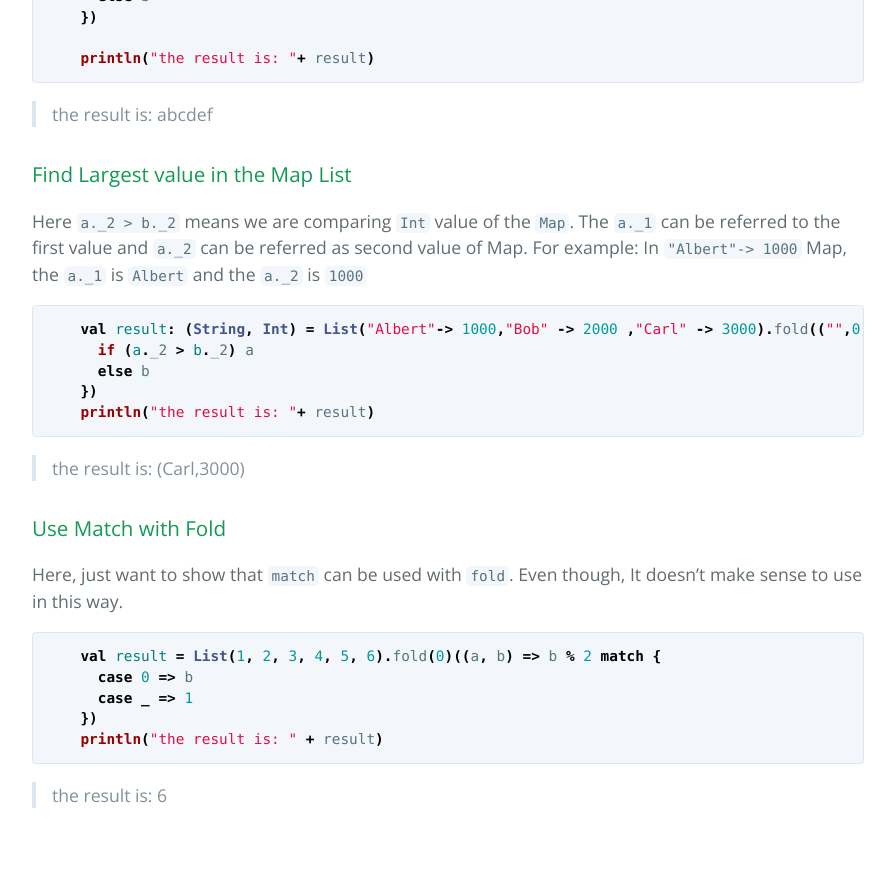
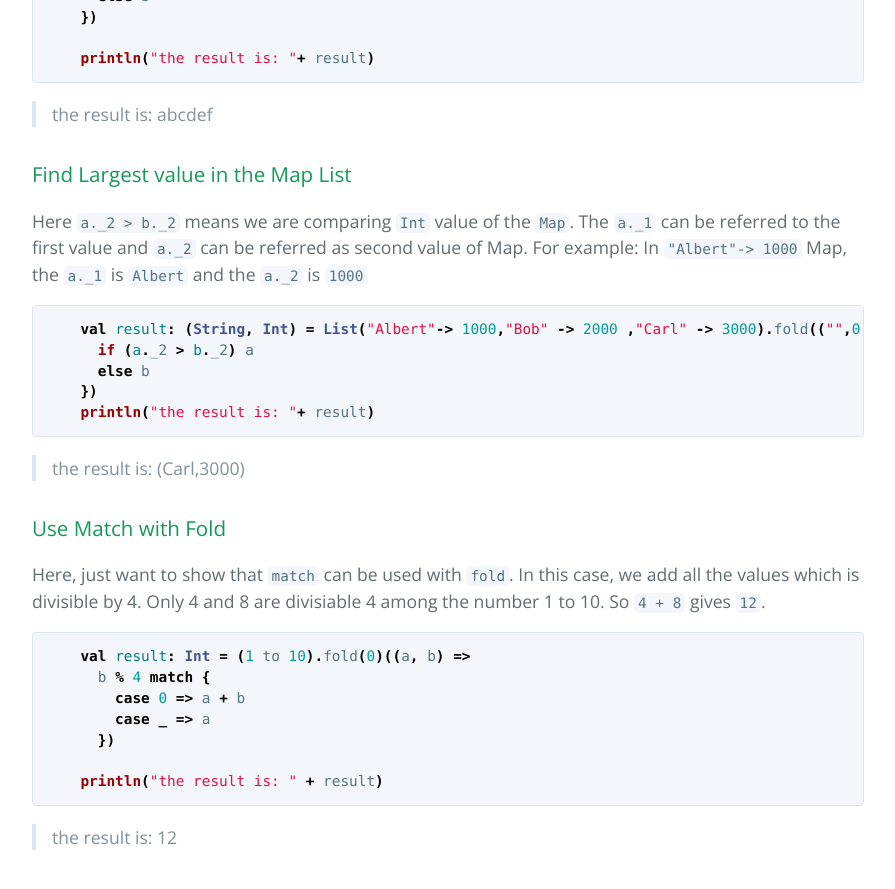
Before and after one commit to aknay/aknay.github.io, a Jekyll site: the page built from _posts/2017-03-27-scala-collections-fold-function.markdown, in a window 1280 px wide and 900 px high, scrolled down 1851 px. Shown: the top 889 px of the window, without its empty margins (192-1087 px from the left). Built offline with Jekyll 4.4.1, drawn with Linux system fonts in a browser that asks for light colours; before the commit the page ends 2709 px from its top, so only the background shows below that.

````diff
--- a/_config.yml
+++ b/_config.yml
@@ -23,7 +23,7 @@
 url: "" # the base hostname & protocol for your site, e.g. http://example.com
 twitter_username: jekyllrb
 github_username:  jekyll
-paginate: 2
+paginate: 5
 # Build settings
 markdown: kramdown
 theme: jekyll-theme-cayman
--- a/_posts/2017-03-27-scala-collections-fold-function.markdown
+++ b/_posts/2017-03-27-scala-collections-fold-function.markdown
@@ -88,14 +88,16 @@
 > the result is: (Carl,3000)
 
 ### Use Match with Fold
-Here, just want to show that `match` can be used with `fold`. Even though, It doesn't make sense to use in this way.
+Here, just want to show that `match` can be used with `fold`. In this case, we add all the values which is divisible by 4. Only 4 and 8 are divisiable 4 among the number 1 to 10. So `4 + 8` gives `12`.
 
 ```scala
-    val result = List(1, 2, 3, 4, 5, 6).fold(0)((a, b) => b % 2 match {
-      case 0 => b
-      case _ => 1
-    })
+    val result: Int = (1 to 10).fold(0)((a, b) =>
+      b % 4 match {
+        case 0 => a + b
+        case _ => a
+      })
+
     println("the result is: " + result)
 ```
 
-> the result is: 6
+> the result is: 12
````
Also changed, not shown: _posts/2017-03-28-scala-collections-map-function.markdown (added, +69 -0 lines).
